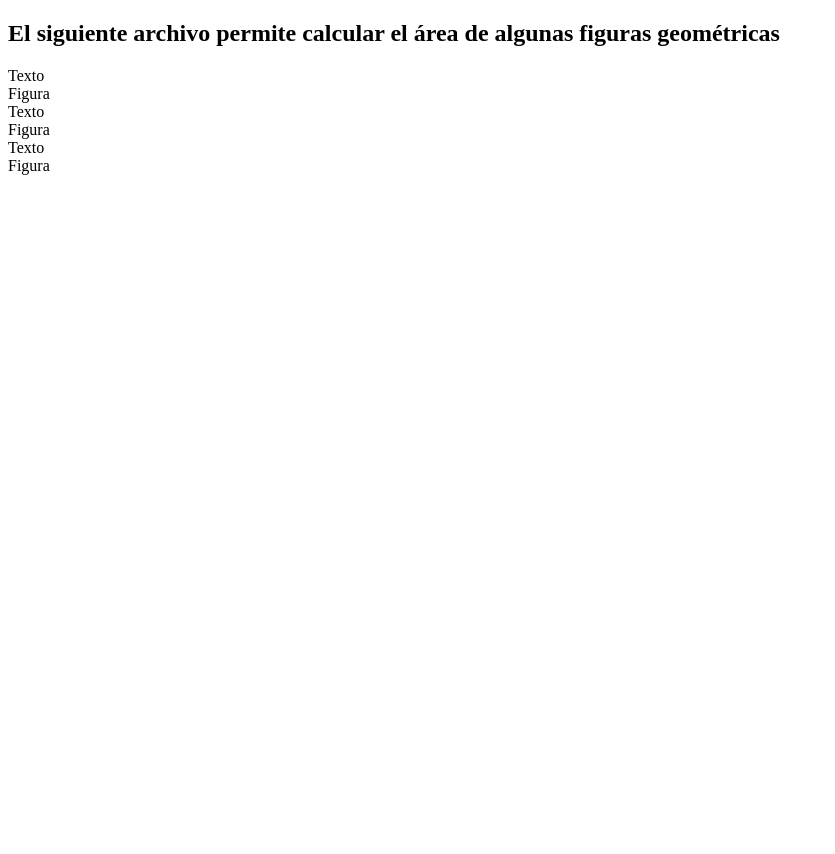
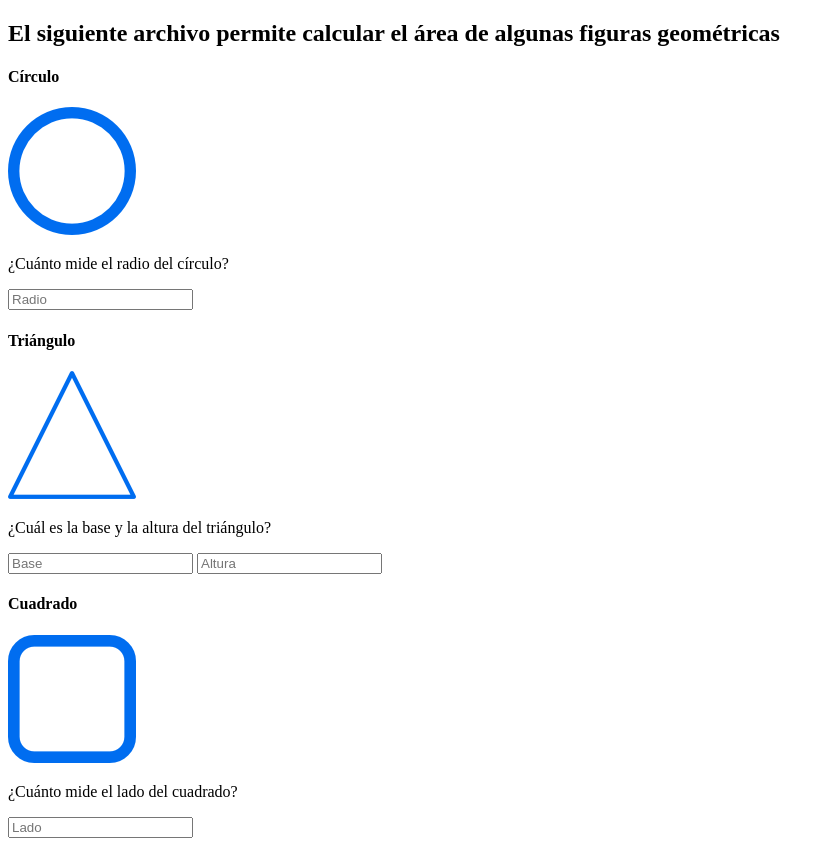
Before and after one commit to hctramprn/fundamentos-js, a plain HTML site: page calcularArea/index.html in a window 1280 px wide. Shown: the whole page, without its empty margins (0-835 px from the left). Before the commit the page ends 800 px from the top, so only its background shows below. Drawn offline with Linux system fonts and the light colour scheme.

Commit message:
Estructura de HTML actualizada y assets agregados

```diff
--- a/calcularArea/index.html
+++ b/calcularArea/index.html
@@ -10,17 +10,36 @@
 <body>
   <h2>El siguiente archivo permite calcular el área de algunas figuras geométricas</h2>
   <div class="contenedorFiguras">
-    <div class="texto">Texto</div>
-    <div class="imagenFigura">Figura</div>
+    <h4>Círculo</h4>
+    <div class="imagenFigura"><img src="assets/circle-shape-outline.png" alt="Imagen Círculo"></div>
+    <div class="texto">
+      <p>¿Cuánto mide el radio del círculo?</p>
+      <input type="number" name="" value="" placeholder="Radio" id="radioCirculo">
+    </div>
+    <p id="areaCirculo"></p>
   </div>
+
   <div class="contenedorFiguras">
-    <div class="texto">Texto</div>
-    <div class="imagenFigura">Figura</div>
+    <h4>Triángulo</h4>
+    <div class="imagenFigura"><img src="assets/triangle.png" alt="Imagen Triángulo"></div>
+    <div class="texto">
+      <p>¿Cuál es la base y la altura del triángulo?</p>
+      <input type="number" name="" value="Base" placeholder="Base" id="baseTriangulo">
+      <input type="number" name="" value="Altura" placeholder="Altura" id="alturaTriangulo">
+    </div>
+    <p id="areaTriangulo"></p>
   </div>
+
   <div class="contenedorFiguras">
-    <div class="texto">Texto</div>
-    <div class="imagenFigura">Figura</div>
+    <h4>Cuadrado</h4>
+    <div class="imagenFigura"><img src="assets/box.png" alt="Imagen Cuadrado"></div>
+    <div class="texto">
+      <p>¿Cuánto mide el lado del cuadrado?</p>
+      <input type="number" name="" value="" placeholder="Lado" id="ladoCuadrado">
+    </div>
+    <p id="areaCuadrado"></p>
   </div>
+
 </body>
 
 </html>
```
Also changed, not shown: calcularArea/assets/box.png (added), calcularArea/assets/circle-shape-outline.png (added), calcularArea/assets/triangle.png (added).
